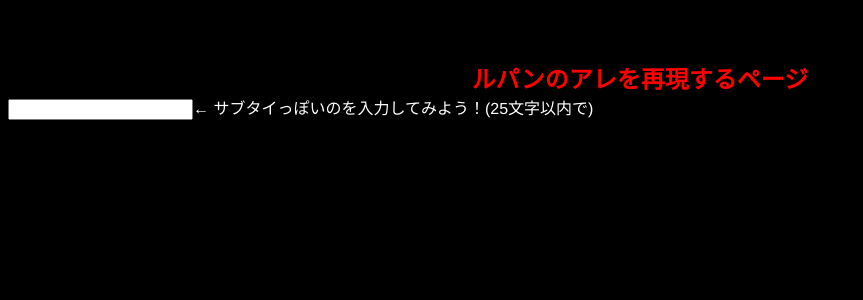
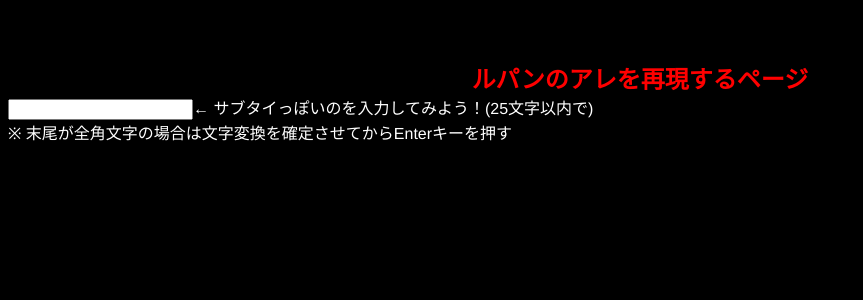
Before and after one commit to KenFujita/Rupan_no_turn, a Vue app in the folder rupan_pj/: page / in a window 1280 px wide. Shown: the top 300 px of the page, without its empty margins (0-863 px from the left). Built offline with nearby package versions, Linux system fonts and the light colour scheme.

Commit message:
rename components

```diff
--- a/rupan_pj/src/App.vue
+++ b/rupan_pj/src/App.vue
@@ -1,17 +1,17 @@
 <template>
   <div id="app">
     <!-- <img alt="Vue logo" src="./assets/logo.png"> -->
-    <HelloWorld />
+    <RupanSubtitle />
   </div>
 </template>
 
 <script>
-import HelloWorld from './components/HelloWorld.vue'
+import RupanSubtitle from './components/RupanSubtitle.vue'
 
 export default {
   name: 'App',
   components: {
-    HelloWorld
+    RupanSubtitle
   },
 }
 </script>
--- a/rupan_pj/src/components/HelloWorld.vue
+++ b/rupan_pj/src/components/RupanSubtitle.vue
@@ -10,7 +10,8 @@
 			v-on:input="write"
 			v-model="word"
 			>
-			<span style="color: white">←  サブタイっぽいのを入力してみよう！(25文字以内で)</span>
+			<span style="color: white">←  サブタイっぽいのを入力してみよう！(25文字以内で)<br></span>
+			<span style="color: white">※ 末尾が全角文字の場合は文字変換を確定させてからEnterキーを押す</span>
 		</div>
 		<div class="hello">
 			<span> {{ isDis ? word : word.substr(-1,1) }} </span>
@@ -21,7 +22,7 @@
 <script>
 
 export default {
-  name: 'HelloWorld',
+  name: 'RupanSubtitle',
   data:function(){
 	return {
 		keyPushpath:"https://rpnassets.s3.ap-northeast-1.amazonaws.com/typewriter.mp3",
```
